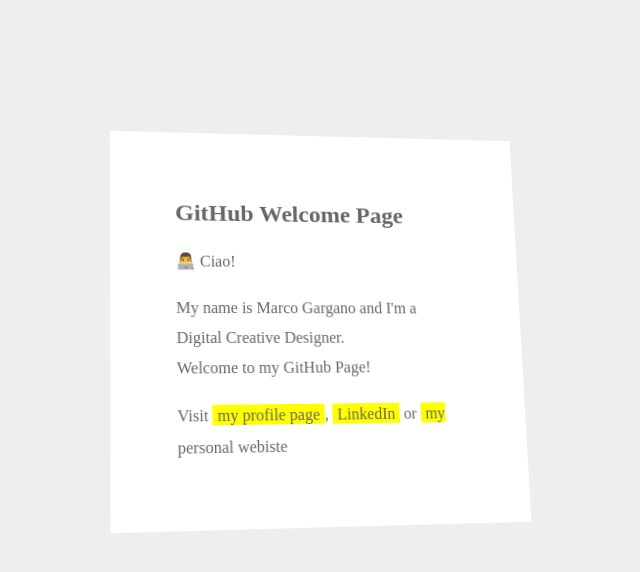
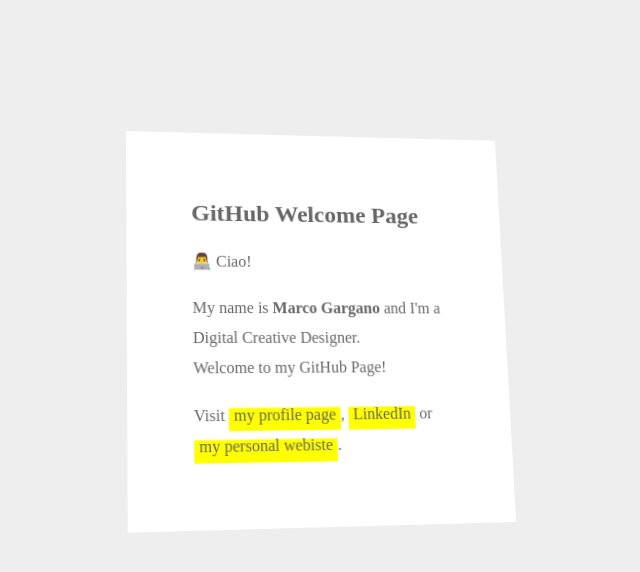
Before and after one commit to MarcoGargano/marcogargano.github.io, a Jekyll site: the page index.html, which Jekyll copies as it is, in a window 1280 px wide. Shown: the top 572 px of the page, without its empty margins (319-959 px from the left). Built offline with Jekyll 4.4.1, drawn with Linux system fonts in a browser that asks for light colours; some web fonts are replaced.

Commit message:
Update index.html

```diff
--- a/index.html
+++ b/index.html
@@ -13,7 +13,7 @@
 		}
 		.paper {
 			background-color: #fff;
-			max-width: 18rem;
+			max-width: 16rem;
 			margin: 8rem auto;
 			padding: 3rem 4rem;
 			line-height: 1.9rem;
@@ -22,12 +22,13 @@
 		.paper a {
 			text-decoration: none;
 			color: #666;
-			box-shadow: inset 200px 0 yellow;
-			padding: 0.1rem 0.3rem;
+			box-shadow: inset 0 -1.4rem yellow;
+			padding: 0 0.3rem;
+			display: inline-block;
 			transition: all .4s ease-in-out;
 		}
 		.paper a:hover {
-			box-shadow: inset -200px 0 lime;
+			box-shadow: inset 0 -1.8rem lime;
 		}
   </style>
 </head>
@@ -37,8 +38,8 @@
     <div class="copy">
       <h2>GitHub Welcome Page</h2>
 			<p>👨‍💻  Ciao!</p>
-			<p>My name is Marco Gargano and I'm a Digital Creative Designer. <br>Welcome to my GitHub Page!</p>
-			<p>Visit <a href="https://github.com/marcogargano/">my profile page</a>, <a href="https://www.linkedin.com/in/marcogargano">LinkedIn</a> or <a href="https://marcogargano.com/">my personal webiste</a></p>
+			<p>My name is <strong>Marco Gargano</strong> and I'm a Digital Creative Designer. <br>Welcome to my GitHub Page!</p>
+			<p>Visit <a href="https://github.com/marcogargano/">my profile page</a>, <a href="https://www.linkedin.com/in/marcogargano">LinkedIn</a> or <a href="https://marcogargano.com/">my personal webiste</a>.</p>
 	  </div>
   </div>
 </body>
```
